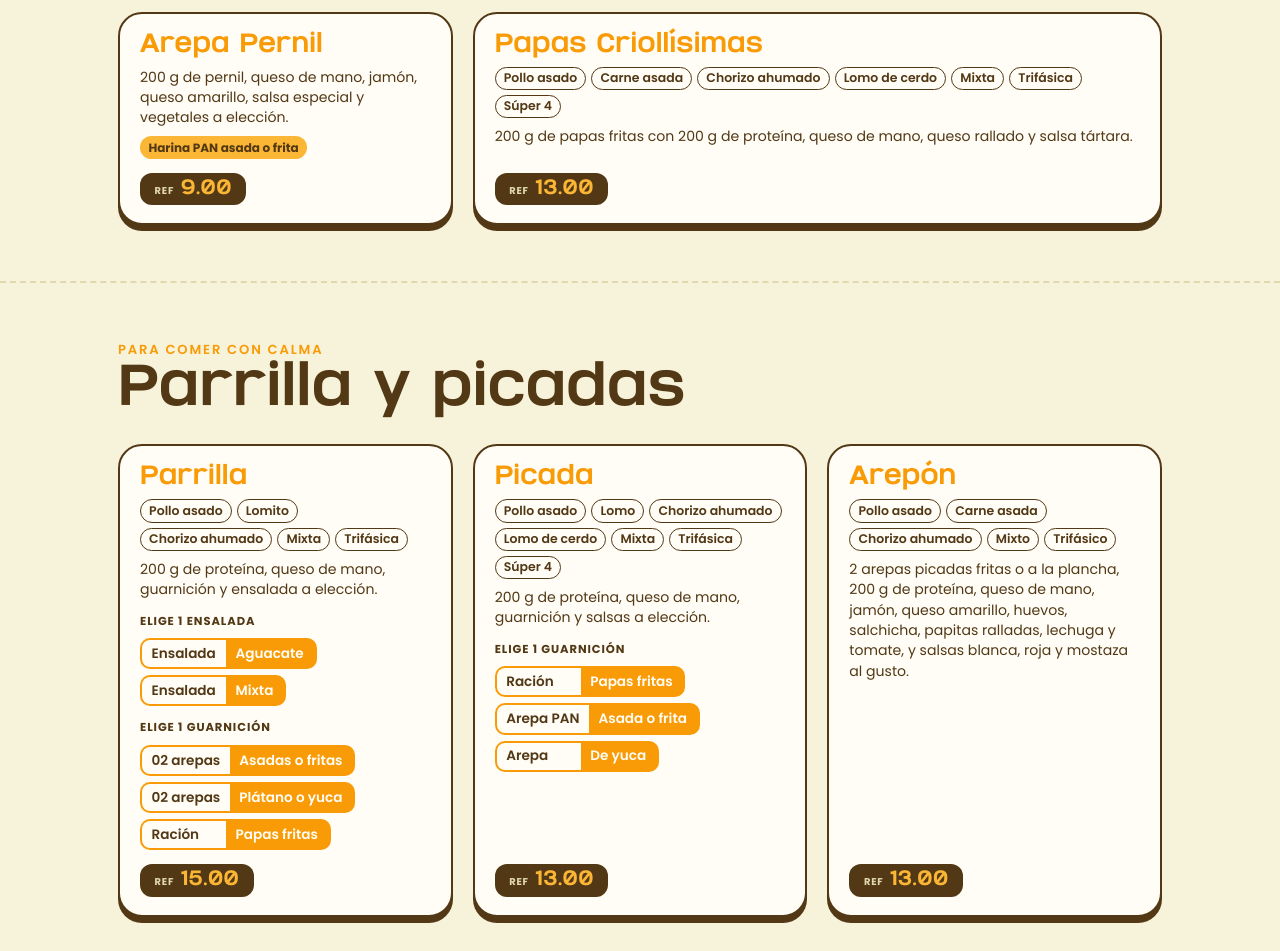
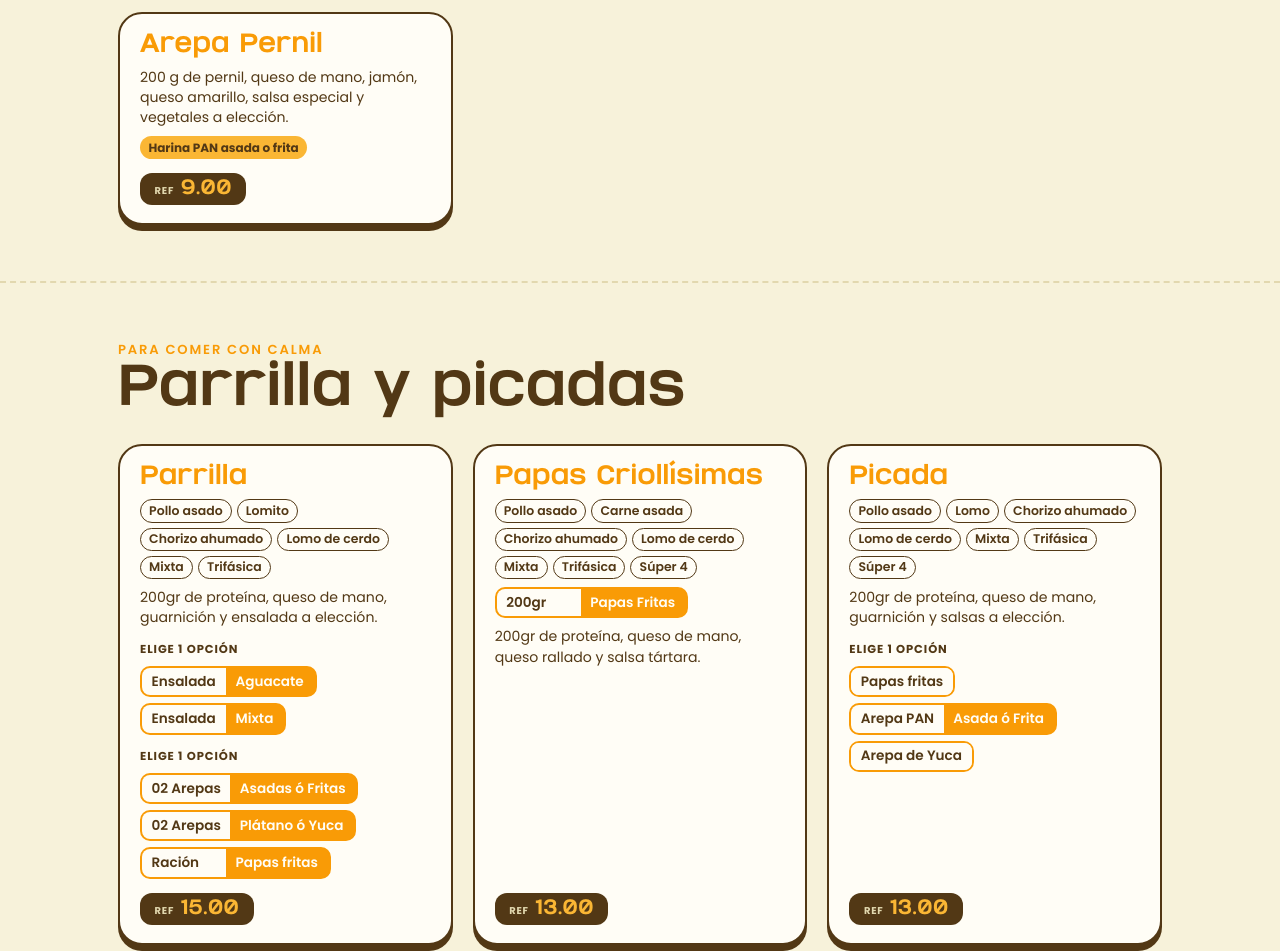
Before and after one commit to barbieddc-byte/lacriollisima, a plain HTML site: page menu.html in a window 1280 px wide. Shown: the part 1905-2856 px from the top of the page. Drawn offline with Linux system fonts and the light colour scheme.

Commit message:
Parrilla, papas criollísimas y picada como el menú impreso, con lomo de cerdo
Co-Authored-By: Claude Opus 5.5 <noreply@anthropic.com>
Claude-Session: https://claude.ai/code/session_01EoPTKvU1ZUS4pUZSX4xZLg

```diff
--- a/assets/estilo.css
+++ b/assets/estilo.css
@@ -395,3 +395,4 @@ html.pdf .video-ft{display:none}
 .cab-video>div{min-width:0}
 .video-pedido{width:100%;aspect-ratio:9/16;object-fit:cover;border-radius:var(--r);border:3px solid var(--marron);box-shadow:0 10px 0 var(--marron);background:#000;display:block}
 @media (max-width:860px){.cab-video{grid-template-columns:1fr}.video-pedido{max-width:260px;justify-self:center}}
+.elige span.solo{padding-right:0;background:var(--blanco)}
--- a/menu.html
+++ b/menu.html
@@ -123,12 +123,6 @@
         <div class="opc"><span>Harina PAN asada o frita</span></div>
         <div class="pie"><span class="ref"><small>REF</small>9.00</span></div>
       </article>
-      <article class="item ancho">
-        <h3>Papas Criollísimas</h3>
-        <div class="prot"><span>Pollo asado</span><span>Carne asada</span><span>Chorizo ahumado</span><span>Lomo de cerdo</span><span>Mixta</span><span>Trifásica</span><span>Súper 4</span></div>
-        <p class="desc">200 g de papas fritas con 200 g de proteína, queso de mano, queso rallado y salsa tártara.</p>
-        <div class="pie"><span class="ref"><small>REF</small>13.00</span></div>
-      </article>
     </div>
   </div>
 </section>
@@ -144,20 +138,27 @@
     <div class="carta">
       <article class="item">
         <h3>Parrilla</h3>
-        <div class="prot"><span>Pollo asado</span><span>Lomito</span><span>Chorizo ahumado</span><span>Mixta</span><span>Trifásica</span></div>
-        <p class="desc">200 g de proteína, queso de mano, guarnición y ensalada a elección.</p>
-        <p class="elige-t">Elige 1 ensalada</p>
+        <div class="prot"><span>Pollo asado</span><span>Lomito</span><span>Chorizo ahumado</span><span>Lomo de cerdo</span><span>Mixta</span><span>Trifásica</span></div>
+        <p class="desc">200gr de proteína, queso de mano, guarnición y ensalada a elección.</p>
+        <p class="elige-t">Elige 1 opción</p>
         <div class="elige"><span><i>Ensalada</i>Aguacate</span><span><i>Ensalada</i>Mixta</span></div>
-        <p class="elige-t">Elige 1 guarnición</p>
-        <div class="elige"><span><i>02 arepas</i>Asadas o fritas</span><span><i>02 arepas</i>Plátano o yuca</span><span><i>Ración</i>Papas fritas</span></div>
+        <p class="elige-t">Elige 1 opción</p>
+        <div class="elige"><span><i>02 Arepas</i>Asadas ó Fritas</span><span><i>02 Arepas</i>Plátano ó Yuca</span><span><i>Ración</i>Papas fritas</span></div>
         <div class="pie"><span class="ref"><small>REF</small>15.00</span></div>
+      </article>
+      <article class="item">
+        <h3>Papas Criollísimas</h3>
+        <div class="prot"><span>Pollo asado</span><span>Carne asada</span><span>Chorizo ahumado</span><span>Lomo de cerdo</span><span>Mixta</span><span>Trifásica</span><span>Súper 4</span></div>
+        <div class="elige"><span><i>200gr</i>Papas Fritas</span></div>
+        <p class="desc">200gr de proteína, queso de mano, queso rallado y salsa tártara.</p>
+        <div class="pie"><span class="ref"><small>REF</small>13.00</span></div>
       </article>
       <article class="item">
         <h3>Picada</h3>
         <div class="prot"><span>Pollo asado</span><span>Lomo</span><span>Chorizo ahumado</span><span>Lomo de cerdo</span><span>Mixta</span><span>Trifásica</span><span>Súper 4</span></div>
-        <p class="desc">200 g de proteína, queso de mano, guarnición y salsas a elección.</p>
-        <p class="elige-t">Elige 1 guarnición</p>
-        <div class="elige"><span><i>Ración</i>Papas fritas</span><span><i>Arepa PAN</i>Asada o frita</span><span><i>Arepa</i>De yuca</span></div>
+        <p class="desc">200gr de proteína, queso de mano, guarnición y salsas a elección.</p>
+        <p class="elige-t">Elige 1 opción</p>
+        <div class="elige"><span class="solo"><i>Papas fritas</i></span><span><i>Arepa PAN</i>Asada ó Frita</span><span class="solo"><i>Arepa de Yuca</i></span></div>
         <div class="pie"><span class="ref"><small>REF</small>13.00</span></div>
       </article>
       <article class="item">
```
